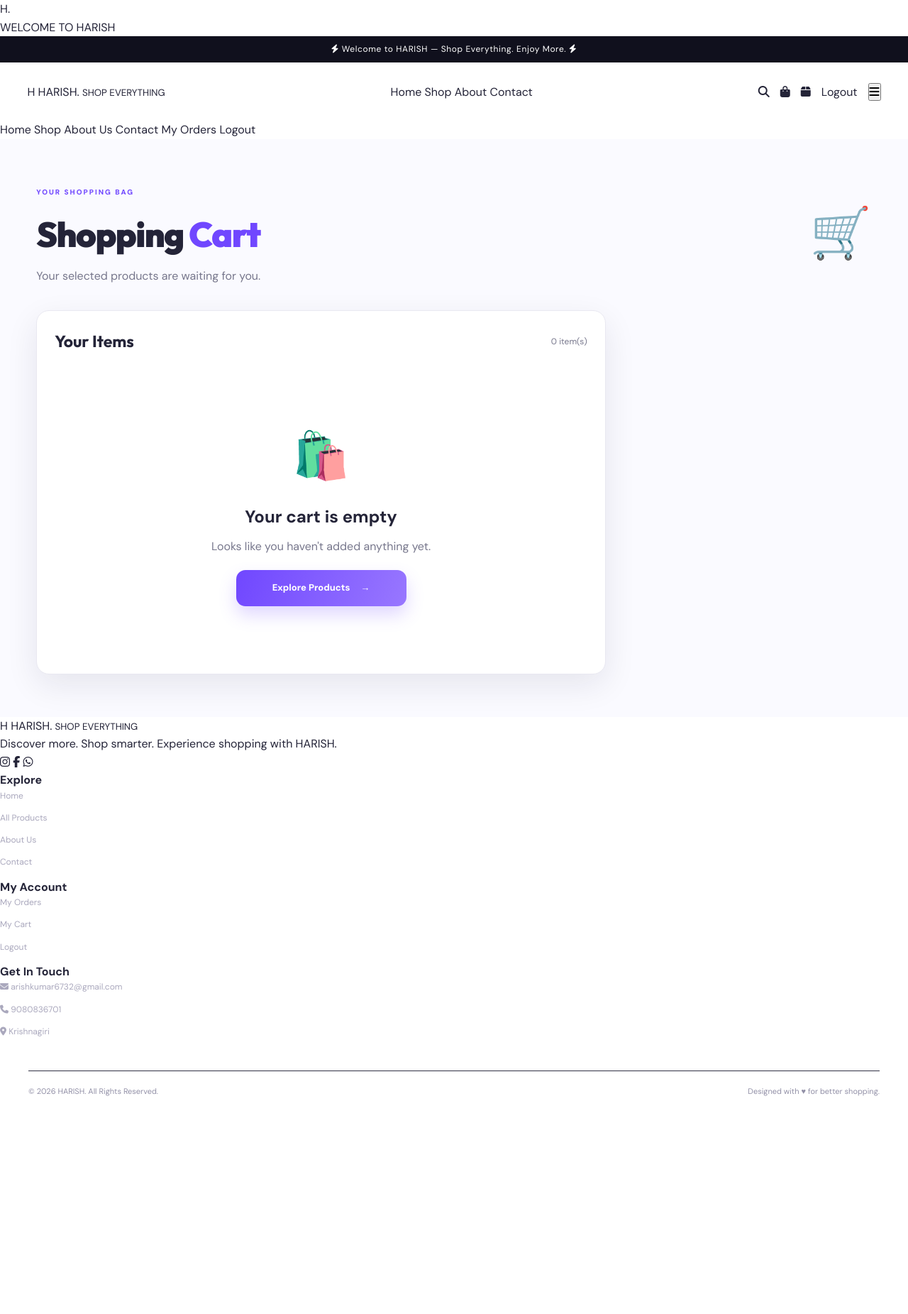
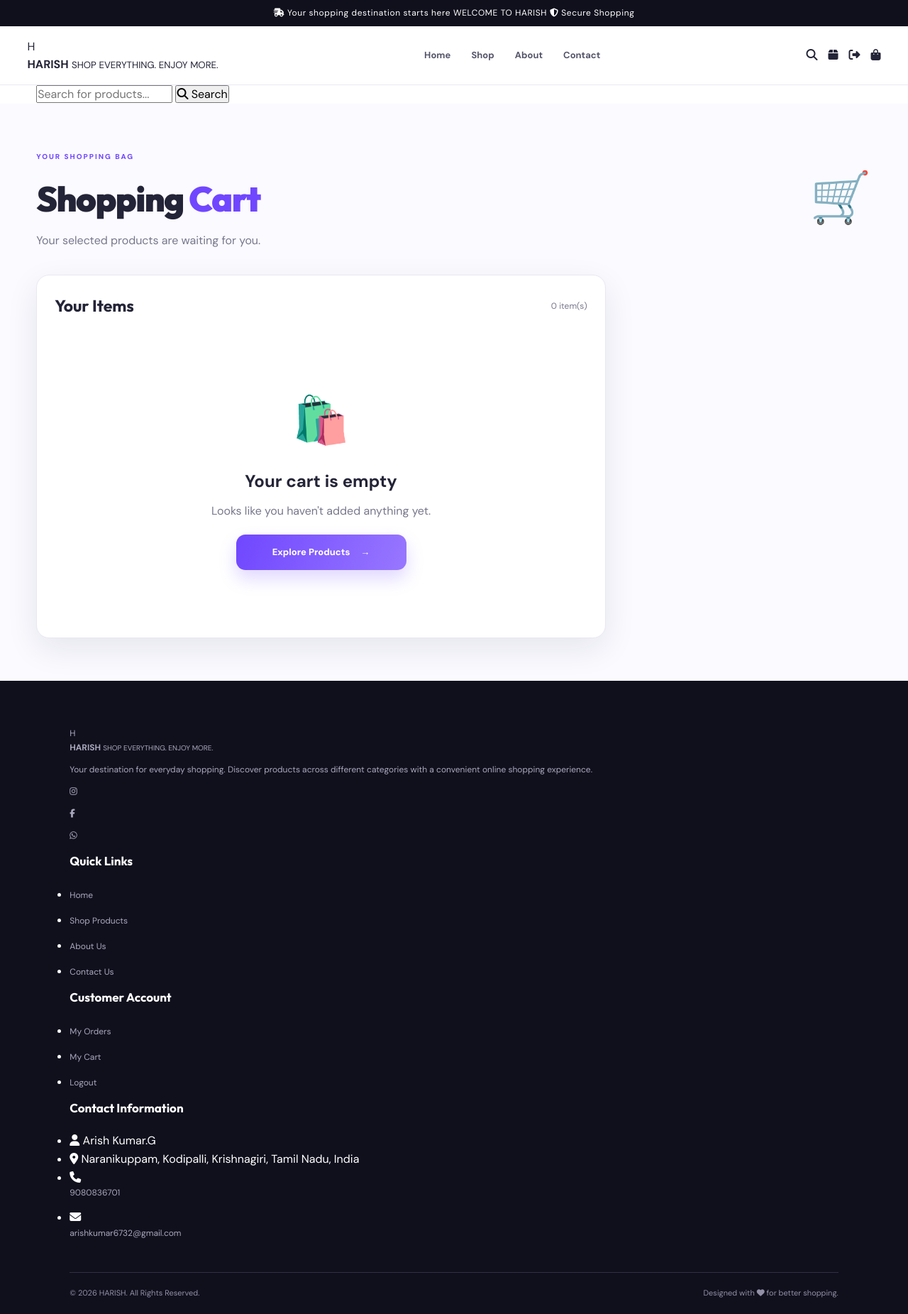
Before and after one commit to Madhan12-tech/HARISH-E-COMMERCE, a Flask app: page /cart in a window 1280 px wide. Shown: the whole page at 71% size. Before the commit the page ends 1544 px from the top, so only its background shows below. Run offline with Flask 3, Linux system fonts and the light colour scheme; the visitor is signed in with stand-in values (Sample User, id 1); data that the repository does not hold is empty; some libraries are stand-ins or nearby versions.

Commit message:
Update base.html

```diff
--- a/templates/base.html
+++ b/templates/base.html
@@ -5,141 +5,215 @@
     <meta charset="UTF-8">
     <meta name="viewport" content="width=device-width, initial-scale=1.0">
 
-    <title>{% block title %}HARISH | Shop Everything{% endblock %}</title>
+    <title>{% block title %}HARISH | Shop Everything. Enjoy More.{% endblock %}</title>
 
-    <meta name="description" content="HARISH - Shop everything. Enjoy more. Discover quality products at great prices.">
+    <meta name="description" content="Discover electronics, fashion, home essentials, beauty products and more at HARISH. Shop everything in one destination.">
+    <meta name="theme-color" content="#101426">
 
+    <!-- Favicon -->
+    <link rel="icon"
+          href="{{ url_for('static', filename='images/favicon.png') }}"
+          type="image/png">
+
+    <!-- Google Fonts -->
     <link rel="preconnect" href="https://fonts.googleapis.com">
     <link rel="preconnect" href="https://fonts.gstatic.com" crossorigin>
 
-    <link href="https://fonts.googleapis.com/css2?family=DM+Sans:wght@400;500;600;700;800&family=Outfit:wght@400;500;600;700;800;900&display=swap" rel="stylesheet">
+    <link href="https://fonts.googleapis.com/css2?family=DM+Sans:wght@400;500;600;700;800&family=Outfit:wght@400;500;600;700;800;900&display=swap"
+          rel="stylesheet">
 
-    <link rel="stylesheet" href="{{ url_for('static', filename='css/style.css') }}">
+    <!-- Font Awesome -->
+    <link rel="stylesheet"
+          href="https://cdnjs.cloudflare.com/ajax/libs/font-awesome/6.5.2/css/all.min.css">
 
-    <link rel="stylesheet" href="https://cdnjs.cloudflare.com/ajax/libs/font-awesome/6.5.2/css/all.min.css">
+    <!-- Main CSS -->
+    <link rel="stylesheet"
+          href="{{ url_for('static', filename='css/style.css') }}">
 
     {% block extra_css %}{% endblock %}
 </head>
 
 <body>
 
-    <!-- PAGE LOADER -->
-    <div class="page-loader" id="pageLoader">
-        <div class="loader-logo">H<span>.</span></div>
-        <div class="loader-line"></div>
-        <p>WELCOME TO HARISH</p>
+<!-- ANNOUNCEMENT BAR -->
+<div class="announcement-bar">
+    <div class="container announcement-content">
+        <span>
+            <i class="fa-solid fa-truck-fast"></i>
+            Your shopping destination starts here
+        </span>
+
+        <span class="announcement-highlight">
+            WELCOME TO HARISH
+        </span>
+
+        <span>
+            <i class="fa-solid fa-shield-halved"></i>
+            Secure Shopping
+        </span>
+    </div>
 </div>
 
-    <!-- BACKGROUND EFFECTS -->
-    <div class="ambient-background">
-        <div class="ambient-orb orb-one"></div>
-        <div class="ambient-orb orb-two"></div>
-    </div>
-
-    <!-- TOP ANNOUNCEMENT -->
-    <div class="announcement-bar">
-        <p>
-            <i class="fa-solid fa-bolt"></i>
-            Welcome to HARISH — Shop Everything. Enjoy More.
-            <i class="fa-solid fa-bolt"></i>
-        </p>
-    </div>
 
 <!-- HEADER -->
-    <header class="main-header" id="mainHeader">
+<header class="site-header" id="siteHeader">
 
-        <div class="header-container">
+    <div class="container header-container">
 
         <!-- LOGO -->
         <a href="{{ url_for('main.home') }}" class="brand-logo">
-                <span class="brand-icon">H</span>
-                <span class="brand-name">HARISH<span>.</span>
-                    <small>SHOP EVERYTHING</small>
-                </span>
+
+            <div class="logo-symbol">
+                H
+            </div>
+
+            <div class="logo-text">
+                <strong>HARISH</strong>
+                <small>SHOP EVERYTHING. ENJOY MORE.</small>
+            </div>
+
         </a>
 
-            <!-- DESKTOP NAVIGATION -->
-            <nav class="desktop-nav">
+
+        <!-- MOBILE MENU BUTTON -->
+        <button class="mobile-menu-button"
+                type="button"
+                aria-label="Toggle navigation"
+                aria-expanded="false">
+
+            <i class="fa-solid fa-bars"></i>
+
+        </button>
+
+
+        <!-- NAVIGATION -->
+        <nav class="main-navigation" id="mainNavigation">
 
             <a href="{{ url_for('main.home') }}"
-                   class="{% if request.endpoint == 'main.home' %}active{% endif %}">
+               class="nav-link">
                 Home
             </a>
 
-                <a href="{{ url_for('main.products') }}">
+            <a href="{{ url_for('main.products') }}"
+               class="nav-link">
                 Shop
             </a>
 
-                <a href="{{ url_for('main.about') }}">
+            <a href="{{ url_for('main.about') }}"
+               class="nav-link">
                 About
             </a>
 
-                <a href="{{ url_for('main.contact') }}">
+            <a href="{{ url_for('main.contact') }}"
+               class="nav-link">
                 Contact
             </a>
 
+            {% if current_user.is_authenticated and current_user.is_admin %}
+                <a href="{{ url_for('admin.dashboard') }}"
+                   class="nav-link">
+                    Admin
+                </a>
+            {% endif %}
+
         </nav>
+
 
         <!-- HEADER ACTIONS -->
         <div class="header-actions">
 
-                <a href="{{ url_for('main.search') }}" class="header-action" aria-label="Search">
+            <!-- SEARCH -->
+            <a href="{{ url_for('main.search_products') }}"
+               class="header-action"
+               aria-label="Search products"
+               title="Search">
+
                 <i class="fa-solid fa-magnifying-glass"></i>
+
             </a>
 
-                <a href="{{ url_for('cart.view_cart') }}" class="header-action cart-action" aria-label="Shopping cart">
-                    <i class="fa-solid fa-bag-shopping"></i>
+
+            <!-- ACCOUNT -->
+            {% if current_user.is_authenticated %}
+
+                <a href="{{ url_for('order.my_orders') }}"
+                   class="header-action"
+                   aria-label="My orders"
+                   title="My orders">
+
+                    <i class="fa-solid fa-box"></i>
+
                 </a>
 
-                {% if current_user.is_authenticated %}
+                <a href="{{ url_for('auth.logout') }}"
+                   class="header-action"
+                   aria-label="Logout"
+                   title="Logout">
 
-                    <a href="{{ url_for('order.my_orders') }}" class="header-action" title="My Orders">
-                        <i class="fa-solid fa-box"></i>
-                    </a>
+                    <i class="fa-solid fa-right-from-bracket"></i>
 
-                    <a href="{{ url_for('auth.logout') }}" class="login-button">
-                        Logout
                 </a>
 
             {% else %}
 
-                    <a href="{{ url_for('auth.login') }}" class="login-button">
-                        Login <i class="fa-solid fa-arrow-right"></i>
+                <a href="{{ url_for('auth.login') }}"
+                   class="header-action"
+                   aria-label="Login"
+                   title="Login">
+
+                    <i class="fa-regular fa-user"></i>
+
                 </a>
 
             {% endif %}
 
-                <!-- MOBILE MENU -->
-                <button class="mobile-menu-toggle" id="mobileMenuToggle" aria-label="Open menu">
-                    <i class="fa-solid fa-bars"></i>
-                </button>
+
+            <!-- CART -->
+            <a href="{{ url_for('cart.view_cart') }}"
+               class="header-action cart-action"
+               aria-label="Shopping cart"
+               title="Shopping cart">
+
+                <i class="fa-solid fa-bag-shopping"></i>
+
+            </a>
 
         </div>
 
     </div>
 
-        <!-- MOBILE NAVIGATION -->
-        <nav class="mobile-nav" id="mobileNav">
-
-            <a href="{{ url_for('main.home') }}">Home</a>
-            <a href="{{ url_for('main.products') }}">Shop</a>
-            <a href="{{ url_for('main.about') }}">About Us</a>
-            <a href="{{ url_for('main.contact') }}">Contact</a>
-
-            {% if current_user.is_authenticated %}
-                <a href="{{ url_for('order.my_orders') }}">My Orders</a>
-                <a href="{{ url_for('auth.logout') }}">Logout</a>
-            {% else %}
-                <a href="{{ url_for('auth.login') }}">Login</a>
-                <a href="{{ url_for('auth.register') }}">Create Account</a>
-            {% endif %}
-
-        </nav>
-
 </header>
 
+
+<!-- SEARCH PANEL -->
+<div class="search-panel" id="searchPanel">
+
+    <div class="container">
+
+        <form action="{{ url_for('main.search_products') }}"
+              method="GET"
+              class="header-search-form">
+
+            <input type="text"
+                   name="q"
+                   placeholder="Search for products..."
+                   aria-label="Search products"
+                   required>
+
+            <button type="submit">
+                <i class="fa-solid fa-magnifying-glass"></i>
+                Search
+            </button>
+
+        </form>
+
+    </div>
+
+</div>
+
+
 <!-- FLASH MESSAGES -->
-    <div class="flash-container">
+<div class="flash-container container">
 
     {% with messages = get_flashed_messages(with_categories=true) %}
 
@@ -147,9 +221,19 @@
 
             {% for category, message in messages %}
 
-                    <div class="flash-message flash-{{ category }}">
+                <div class="flash-message flash-{{ category }}"
+                     role="alert">
+
                     <span>{{ message }}</span>
-                        <button type="button" class="flash-close" aria-label="Close">&times;</button>
+
+                    <button type="button"
+                            class="flash-close"
+                            aria-label="Close message">
+
+                        <i class="fa-solid fa-xmark"></i>
+
+                    </button>
+
                 </div>
 
             {% endfor %}
@@ -160,93 +244,255 @@
 
 </div>
 
-    <!-- MAIN PAGE CONTENT -->
-    <main class="page-content">
 
-        {% block content %}
-        {% endblock %}
+<!-- MAIN CONTENT -->
+<main id="mainContent">
+
+    {% block content %}{% endblock %}
 
 </main>
 
+
 <!-- FOOTER -->
-    <footer class="main-footer">
+<footer class="site-footer">
 
-        <div class="footer-top">
+    <div class="container">
 
-            <div class="footer-brand">
+        <div class="footer-grid">
 
-                <a href="{{ url_for('main.home') }}" class="brand-logo footer-logo">
-                    <span class="brand-icon">H</span>
-                    <span class="brand-name">HARISH<span>.</span>
-                        <small>SHOP EVERYTHING</small>
-                    </span>
+            <!-- BRAND -->
+            <div class="footer-column footer-brand">
+
+                <a href="{{ url_for('main.home') }}"
+                   class="brand-logo footer-logo">
+
+                    <div class="logo-symbol">
+                        H
+                    </div>
+
+                    <div class="logo-text">
+                        <strong>HARISH</strong>
+                        <small>SHOP EVERYTHING. ENJOY MORE.</small>
+                    </div>
+
                 </a>
 
                 <p>
-                    Discover more. Shop smarter.
-                    Experience shopping with HARISH.
+                    Your destination for everyday shopping.
+                    Discover products across different categories
+                    with a convenient online shopping experience.
                 </p>
 
-                <div class="social-links">
-                    <a href="#" aria-label="Instagram"><i class="fa-brands fa-instagram"></i></a>
-                    <a href="#" aria-label="Facebook"><i class="fa-brands fa-facebook-f"></i></a>
-                    <a href="#" aria-label="WhatsApp"><i class="fa-brands fa-whatsapp"></i></a>
-                </div>
+                <div class="footer-socials">
 
-            </div>
+                    <a href="#"
+                       aria-label="Instagram"
+                       title="Instagram">
 
-            <div class="footer-column">
-                <h4>Explore</h4>
-                <a href="{{ url_for('main.home') }}">Home</a>
-                <a href="{{ url_for('main.products') }}">All Products</a>
-                <a href="{{ url_for('main.about') }}">About Us</a>
-                <a href="{{ url_for('main.contact') }}">Contact</a>
-            </div>
+                        <i class="fa-brands fa-instagram"></i>
 
-            <div class="footer-column">
-                <h4>My Account</h4>
+                    </a>
 
-                {% if current_user.is_authenticated %}
-                    <a href="{{ url_for('order.my_orders') }}">My Orders</a>
-                    <a href="{{ url_for('cart.view_cart') }}">My Cart</a>
-                    <a href="{{ url_for('auth.logout') }}">Logout</a>
-                {% else %}
-                    <a href="{{ url_for('auth.login') }}">Login</a>
-                    <a href="{{ url_for('auth.register') }}">Register</a>
-                    <a href="{{ url_for('cart.view_cart') }}">My Cart</a>
-                {% endif %}
+                    <a href="#"
+                       aria-label="Facebook"
+                       title="Facebook">
 
-            </div>
+                        <i class="fa-brands fa-facebook-f"></i>
 
-            <div class="footer-column footer-contact">
-                <h4>Get In Touch</h4>
+                    </a>
 
-                <p><i class="fa-solid fa-envelope"></i> {{ config.get('OWNER_EMAIL') }}</p>
-                <p><i class="fa-solid fa-phone"></i> {{ config.get('OWNER_PHONE') }}</p>
-                <p><i class="fa-solid fa-location-dot"></i> {{ config.get('OWNER_DISTRICT') }}</p>
+                    <a href="https://wa.me/{{ config.get('OWNER_PHONE') }}"
+                       target="_blank"
+                       rel="noopener"
+                       aria-label="WhatsApp"
+                       title="WhatsApp">
+
+                        <i class="fa-brands fa-whatsapp"></i>
+
+                    </a>
 
                 </div>
 
             </div>
 
+
+            <!-- QUICK LINKS -->
+            <div class="footer-column">
+
+                <h3>Quick Links</h3>
+
+                <ul>
+
+                    <li>
+                        <a href="{{ url_for('main.home') }}">
+                            Home
+                        </a>
+                    </li>
+
+                    <li>
+                        <a href="{{ url_for('main.products') }}">
+                            Shop Products
+                        </a>
+                    </li>
+
+                    <li>
+                        <a href="{{ url_for('main.about') }}">
+                            About Us
+                        </a>
+                    </li>
+
+                    <li>
+                        <a href="{{ url_for('main.contact') }}">
+                            Contact Us
+                        </a>
+                    </li>
+
+                </ul>
+
+            </div>
+
+
+            <!-- CUSTOMER -->
+            <div class="footer-column">
+
+                <h3>Customer Account</h3>
+
+                <ul>
+
+                    {% if current_user.is_authenticated %}
+
+                        <li>
+                            <a href="{{ url_for('order.my_orders') }}">
+                                My Orders
+                            </a>
+                        </li>
+
+                        <li>
+                            <a href="{{ url_for('cart.view_cart') }}">
+                                My Cart
+                            </a>
+                        </li>
+
+                        <li>
+                            <a href="{{ url_for('auth.logout') }}">
+                                Logout
+                            </a>
+                        </li>
+
+                    {% else %}
+
+                        <li>
+                            <a href="{{ url_for('auth.login') }}">
+                                Login
+                            </a>
+                        </li>
+
+                        <li>
+                            <a href="{{ url_for('auth.register') }}">
+                                Create Account
+                            </a>
+                        </li>
+
+                    {% endif %}
+
+                </ul>
+
+            </div>
+
+
+            <!-- CONTACT -->
+            <div class="footer-column footer-contact">
+
+                <h3>Contact Information</h3>
+
+                <ul>
+
+                    <li>
+                        <i class="fa-solid fa-user"></i>
+
+                        <span>
+                            {{ config.get('OWNER_NAME') }}
+                        </span>
+                    </li>
+
+                    <li>
+                        <i class="fa-solid fa-location-dot"></i>
+
+                        <span>
+                            {{ config.get('OWNER_VILLAGE') }},
+                            {{ config.get('OWNER_POST') }},
+                            {{ config.get('OWNER_DISTRICT') }},
+                            Tamil Nadu, India
+                        </span>
+                    </li>
+
+                    <li>
+                        <i class="fa-solid fa-phone"></i>
+
+                        <a href="tel:{{ config.get('OWNER_PHONE') }}">
+                            {{ config.get('OWNER_PHONE') }}
+                        </a>
+                    </li>
+
+                    <li>
+                        <i class="fa-solid fa-envelope"></i>
+
+                        <a href="mailto:{{ config.get('OWNER_EMAIL') }}">
+                            {{ config.get('OWNER_EMAIL') }}
+                        </a>
+                    </li>
+
+                </ul>
+
+            </div>
+
+        </div>
+
+
+        <!-- FOOTER BOTTOM -->
         <div class="footer-bottom">
-            <p>© {{ now.year }} HARISH. All Rights Reserved.</p>
-            <p>Designed with <span class="heart">♥</span> for better shopping.</p>
+
+            <p>
+                © {{ now.year }} HARISH.
+                All Rights Reserved.
+            </p>
+
+            <p>
+                Designed with
+                <i class="fa-solid fa-heart"></i>
+                for better shopping.
+            </p>
+
+        </div>
+
     </div>
 
 </footer>
 
+
 <!-- BACK TO TOP -->
-    <button class="back-to-top" id="backToTop" aria-label="Back to top">
+<button id="backToTop"
+        class="back-to-top"
+        type="button"
+        aria-label="Back to top">
+
     <i class="fa-solid fa-arrow-up"></i>
+
 </button>
 
-    <!-- JAVASCRIPT LIBRARIES -->
+
+<!-- GSAP ANIMATION LIBRARY -->
 <script src="https://cdnjs.cloudflare.com/ajax/libs/gsap/3.12.5/gsap.min.js"></script>
+
 <script src="https://cdnjs.cloudflare.com/ajax/libs/gsap/3.12.5/ScrollTrigger.min.js"></script>
 
+
+<!-- MAIN JAVASCRIPT -->
 <script src="{{ url_for('static', filename='js/main.js') }}"></script>
+
+<!-- 3D JAVASCRIPT -->
 <script src="{{ url_for('static', filename='js/3d.js') }}"></script>
+
 
 {% block extra_js %}{% endblock %}
 
```
Lines whose indentation alone changed are shown as unchanged.
